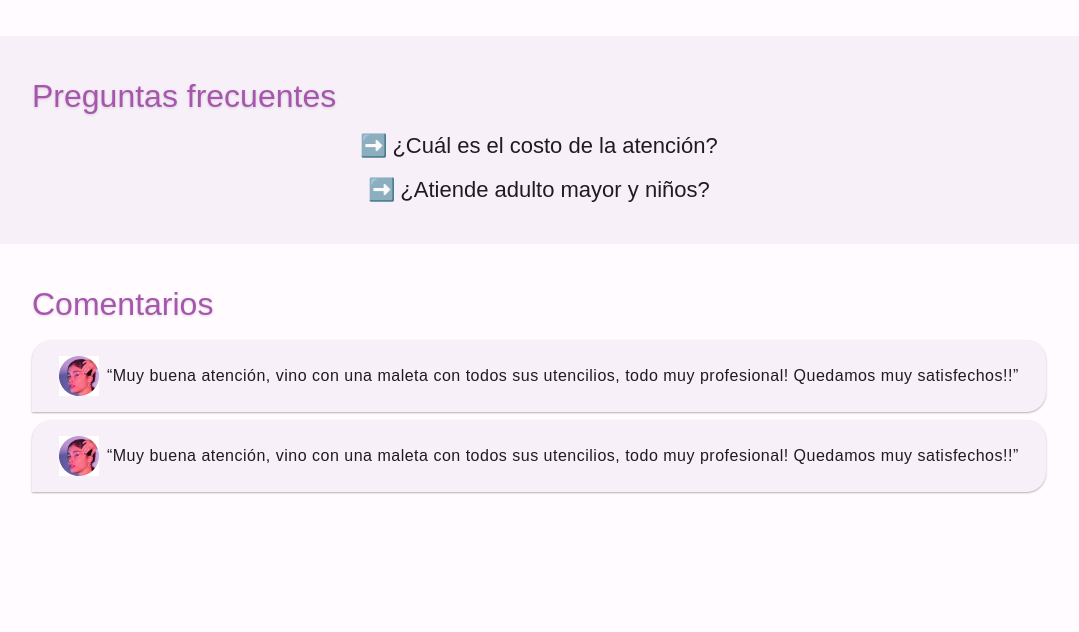
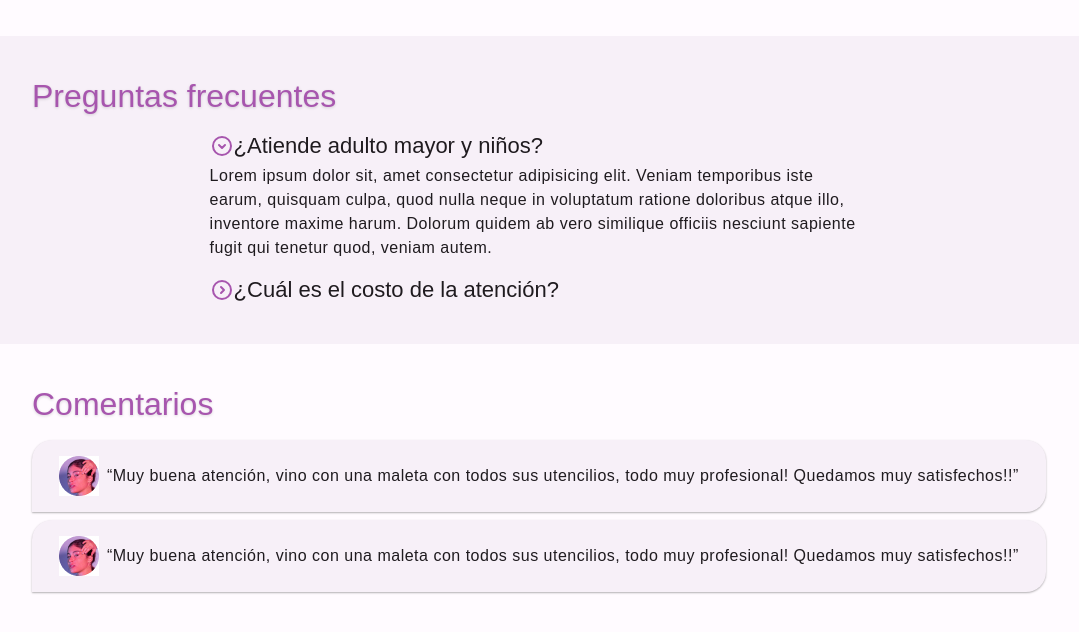
Before and after one commit to nicosmico/alepod-site, a website built with webpack: page src/index.html in a window 1280 px wide. Shown: the part 1074-1706 px from the top of the page, without its empty margins (0-1079 px from the left). Before the commit the page ends 1606 px from the top, so only its background shows below. Built offline with nearby package versions, Linux system fonts and the light colour scheme; a web font is replaced by a local one.

Commit message:
feat(index): Add chevron icon

```diff
--- a/src/assets/styles/components/others.css
+++ b/src/assets/styles/components/others.css
@@ -1,22 +1,27 @@
 .styled-details {
-    text-align: center;
     max-width: 74ch;
     margin-inline: auto;
 }
 
-/* Summary */
 .styled-details > summary {
     list-style: none;
+    display: flex;
+    align-items: center;
+    user-select: none;
+    transition: transform .25s linear;
+}
+
+.styled-details > summary::-webkit-details-marker {
+    display: none;
+}
+
+.styled-details > summary:hover {
+    transform: translateY(-1px);
+    opacity: .9;
 }
 
 .styled-details[open] > summary {
     margin-bottom: .25rem;
-}
-
-
-/* Summary icon */
-.styled-details > summary::-webkit-details-marker {
-    display: none;
 }
 
 .styled-details .summary-icon {
@@ -27,15 +32,3 @@
 .styled-details[open] .summary-icon {
     transform: rotate(90deg);
 }
-
-/* Details body */
-.styled-details > summary + * {
-    transition: transform .2s;
-    transform: translateY(-20px);
-}
-
-.styled-details[open] > summary + * {
-    transform: translateY(0);
-}
-
-/* TODO: por algun mortivo no funcuina el 2do */
--- a/src/index.html
+++ b/src/index.html
@@ -78,17 +78,17 @@
         <section class="container">
           <h1 class="txt-primary ft-headline m-b-1 txt-shadow-1">Preguntas frecuentes</h1>
           <div class="ft-body spaced-y-1">
-            <details class="styled-details">
+            <details class="styled-details" open>
               <summary>
-                <span class="ft-title summary-icon">➡️</span>
-                <span class="ft-title">¿Cuál es el costo de la atención?</span>
+                <img class="summary-icon" src="assets/icons/chevron-right.svg" alt="Expandir">
+                <span class="ft-title">¿Atiende adulto mayor y niños?</span>
               </summary>
               <p>Lorem ipsum dolor sit, amet consectetur adipisicing elit. Veniam temporibus iste earum, quisquam culpa, quod nulla neque in voluptatum ratione doloribus atque illo, inventore maxime harum. Dolorum quidem ab vero similique officiis nesciunt sapiente fugit qui tenetur quod, veniam autem.</p>
             </details>
             <details class="styled-details">
               <summary>
-                <span class="ft-title summary-icon">➡️</span>
-                <span class="ft-title">¿Atiende adulto mayor y niños?</span>
+                <img class="summary-icon" src="assets/icons/chevron-right.svg" alt="Expandir">
+                <span class="ft-title">¿Cuál es el costo de la atención?</span>
               </summary>
               <p>Lorem ipsum dolor sit, amet consectetur adipisicing elit. Veniam temporibus iste earum, quisquam culpa, quod nulla neque in voluptatum ratione doloribus atque illo, inventore maxime harum. Dolorum quidem ab vero similique officiis nesciunt sapiente fugit qui tenetur quod, veniam autem.</p>
             </details>
```
Also changed, not shown: src/assets/icons/chevron-right.svg (added).
